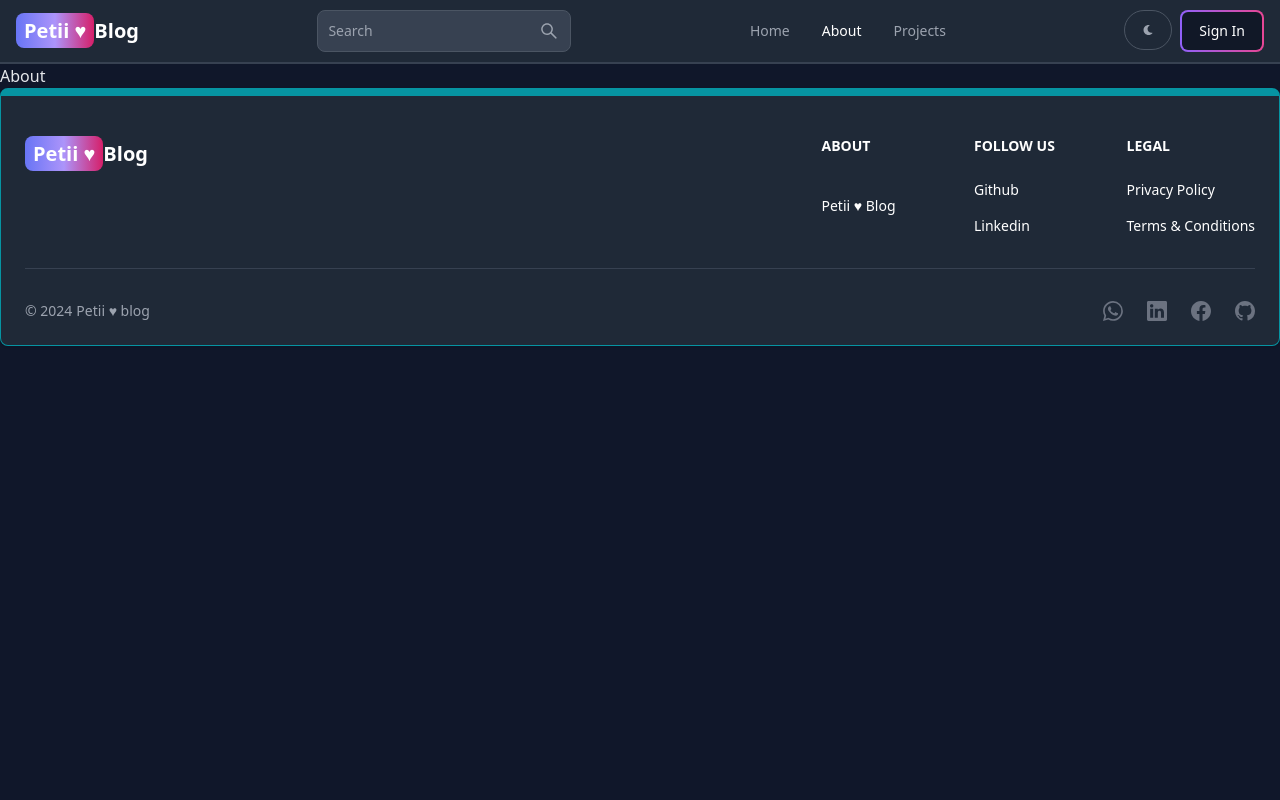
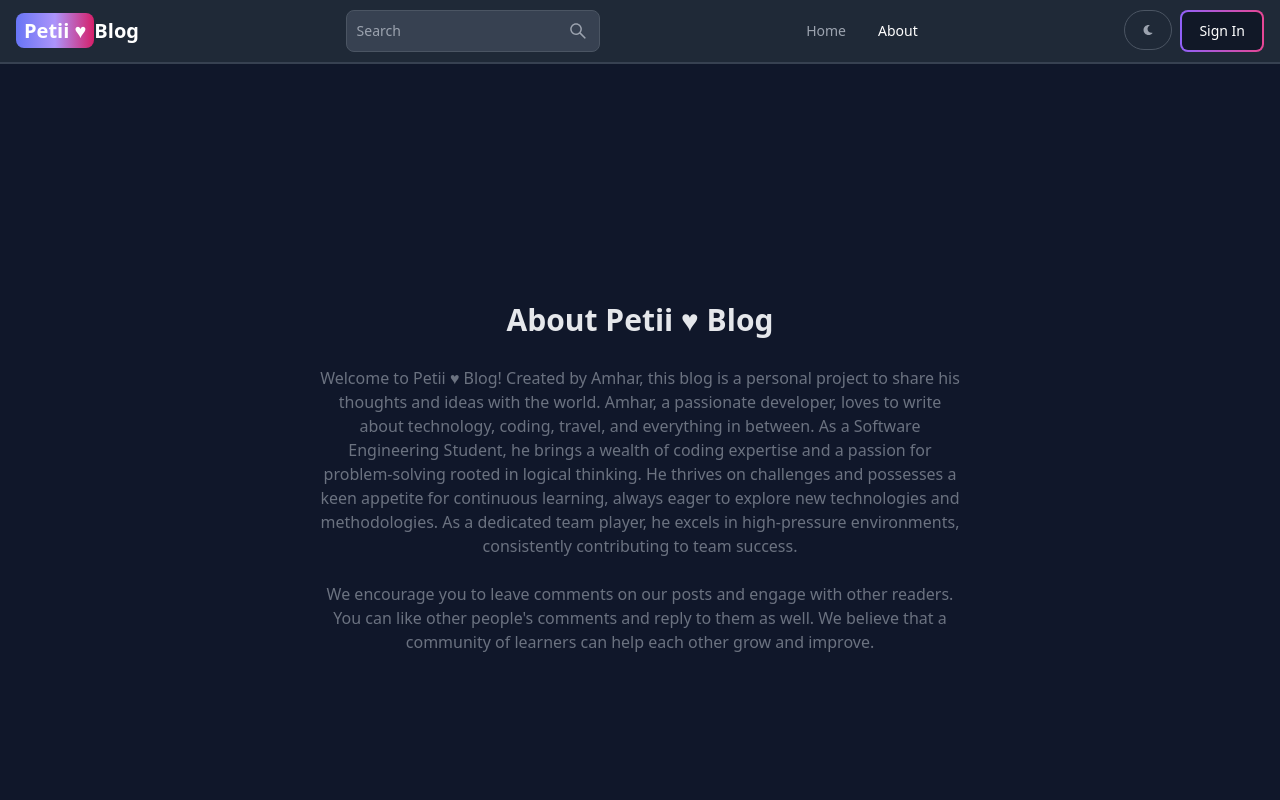
Before and after one commit to mohammaduamhar/MERN-Blog-Page, a React (Vite) app in the folder client/: page /about in a window 1280 px wide. Shown: the top 800 px of the page. Built offline with nearby package versions, Linux system fonts and the light colour scheme; no server answers.

Commit message:
Modified

```diff
--- a/client/index.html
+++ b/client/index.html
@@ -4,7 +4,7 @@
     <meta charset="UTF-8" />
 
     <meta name="viewport" content="width=device-width, initial-scale=1.0" />
-    <title >MERN Blog by</title>
+    <title >MERN Blog </title>
   </head>
   <body>
     <div id="root"></div>
--- a/client/src/App.jsx
+++ b/client/src/App.jsx
@@ -4,7 +4,6 @@ import About from "./pages/About";
 import SignUp from "./pages/SignUp";
 import SignIn from "./pages/Signin";
 import Dashboard from "./pages/Dashboard";
-import Projects from "./pages/Projects";
 import Header from "./components/Header";
 import Footer from "./components/Footer";
 import PrivateRoute from "./components/PrivateRoute";
@@ -24,7 +23,7 @@ function App() {
         <Route path="/" element={<Home />} />
         <Route path="/about" element={<About />} />
         <Route path="/sign-in" element={<SignIn />} />
-        <Route path="/projects" element={<Projects />} />
+
         <Route path='/post/:postSlug' element={<PostPage />} />
         <Route path='/search' element={<Search />} />
         <Route element={<PrivateRoute />}>
--- a/client/src/components/CommentSection.jsx
+++ b/client/src/components/CommentSection.jsx
@@ -24,7 +24,7 @@ export default function CommentSection({postId}) {
         console.log('Submitting comment:', {
             content: comment,
             postId,
-            userId: currentUser._id,
+            userId: currentUser.data._id,
         });
 
         try {
@@ -36,7 +36,7 @@ export default function CommentSection({postId}) {
                 body: JSON.stringify({
                     content: comment,
                     postId,
-                    userId: currentUser._id,
+                    userId: (currentUser.data._id),
                 }),
             });
             const data = await res.json();
--- a/client/src/components/DashProfile.jsx
+++ b/client/src/components/DashProfile.jsx
@@ -272,10 +272,6 @@ export default function DashProfile() {
         <Alert color='failure' className='mt-5'>
           {updateUserError}
         </Alert>
-      )}{error && (
-        <Alert color='failure' className='mt-5'>
-          {error}
-        </Alert>
       )}
       <Modal
         show={showModal}
--- a/client/src/components/Header.jsx
+++ b/client/src/components/Header.jsx
@@ -60,13 +60,13 @@ export default function Header() {
         <TextInput
         type="text"
         placeholder="Search"
-        rightIcon={AiOutlineSearch}
+        rightIcon={AiOutlineSearch }
         className="hidden lg:inline"
         value={searchTerm}
         onChange={(e) => setSearchTerm(e.target.value)}
          />
       </form>
-      <Button className="w-12 h-10 lg:hidden" color="gray" pill>
+      <Button onClick={handleSubmit} className="w-12 h-10 lg:hidden" color="gray" pill>
     <AiOutlineSearch />
       </Button>
 
@@ -115,11 +115,7 @@ export default function Header() {
                     About
                 </Link>
             </Navbar.Link>
-            <Navbar.Link active={path === "/projects"} as={'div'}>
-                <Link to='/projects'>
-                    Projects
-                </Link>
-            </Navbar.Link>
+
         </Navbar.Collapse>
     </Navbar>
   );
--- a/client/src/index.css
+++ b/client/src/index.css
@@ -12,6 +12,13 @@ body {
 
   .post-content p {
     margin-bottom: 0.5rem;
+  }
+
+  .post-content h3{
+    background-color: rgb(81, 58, 101);
+    color: white;
+    padding: 0.5rem 1rem;
+
   }
 
   .post-content h1 {
--- a/client/src/pages/About.jsx
+++ b/client/src/pages/About.jsx
@@ -1,7 +1,27 @@
-import React from 'react'
-
 export default function About() {
   return (
-    <div>About</div>
-  )
+    <div className='min-h-screen flex items-center justify-center'>
+
+      <div className='max-w-2xl mx-auto p-3 text-center'>
+        <div>
+          <h1 className='text-3xl font font-semibold text-center my-7'>
+            About Petii ♥ Blog
+          </h1>
+          <div className='text-md text-gray-500 flex flex-col gap-6'>
+          <p >
+  Welcome to Petii ♥ Blog! Created by Amhar, this blog is a personal project to share his thoughts and ideas with the world. Amhar, a passionate developer, loves to write about technology, coding, travel, and everything in between. As a Software Engineering Student, he brings a wealth of coding expertise and a passion for problem-solving rooted in logical thinking. He thrives on challenges and possesses a keen appetite for continuous learning, always eager to explore new technologies and methodologies. As a dedicated team player, he excels in high-pressure environments, consistently contributing to team success.
+</p>
+
+
+            <p>
+              We encourage you to leave comments on our posts and engage with
+              other readers. You can like other people's comments and reply to
+              them as well. We believe that a community of learners can help
+              each other grow and improve.
+            </p>
+          </div>
+        </div>
+      </div>
+    </div>
+  );
 }
--- a/client/src/pages/CreatePost.jsx
+++ b/client/src/pages/CreatePost.jsx
@@ -109,6 +109,7 @@ export default function CreatePost() {
             <option value='Php'>Php</option>
             <option value='reactjs'>React.js</option>
             <option value='Spring Boot'>Spring Boot</option>
+            <option value='Travel'>Travel</option>
           </Select>
         </div>
         <div className='flex gap-4 items-center justify-between border-4 border-teal-500 border-dotted p-3'>
--- a/client/src/pages/Home.jsx
+++ b/client/src/pages/Home.jsx
@@ -16,7 +16,7 @@ export default function Home() {
   return (
     <div>
       <div className='flex flex-col gap-6  p-28 px-3 max-w-6xl mx-auto '>
-        <h1 className='text-3xl font-bold lg:text-6xl'>Welcome to my Blog</h1>
+        <h1 className='text-3xl font-bold lg:text-6xl'>Welcome to Petii ♥ Blog</h1>
         <p className='text-gray-500 text-xs sm:text-sm'>
               Discover a wealth of articles and tutorials covering topics like web development, software engineering, travel adventures, and programming languages. Whether you're a coding enthusiast or a globetrotter, you'll find something intriguing here.
             </p>
--- a/client/src/pages/Projects.jsx
+++ /dev/null
@@ -1,7 +0,0 @@
-import React from 'react'
-
-export default function Projects() {
-  return (
-    <div>Projects check</div>
-  )
-}
--- a/client/src/pages/Search.jsx
+++ b/client/src/pages/Search.jsx
@@ -130,10 +130,14 @@ export default function Search() {
               value={sidebarData.category}
               id='category'
             >
-              <option value='uncategorized'>Uncategorized</option>
-              <option value='reactjs'>React.js</option>
-              <option value='nextjs'>Next.js</option>
-              <option value='javascript'>JavaScript</option>
+             <option value='uncategorized'>Select a category</option>
+            <option value='javascript'>JavaScript</option>
+            <option value='Java'>Java</option>
+            <option value='Python'>Python</option>
+            <option value='Php'>Php</option>
+            <option value='reactjs'>React.js</option>
+            <option value='Spring Boot'>Spring Boot</option>
+            <option value='Travel'>Travel</option>
             </Select>
           </div>
           <Button type='submit' outline gradientDuoTone='purpleToPink'>
--- a/client/src/pages/UpdatePost.jsx
+++ b/client/src/pages/UpdatePost.jsx
@@ -86,7 +86,7 @@ export default function UpdatePost() {
   const handleSubmit = async (e) => {
     e.preventDefault();
     try {
-      const res = await fetch(`/api/post/updatepost/${formData._id}/${currentUser._id}`, {
+      const res = await fetch(`/api/post/updatepost/${postId}/${currentUser._id}`, {
         method: 'PUT',
         headers: {
           'Content-Type': 'application/json',
@@ -129,10 +129,14 @@ export default function UpdatePost() {
             }
             value={formData.category}
           >
-            <option value='uncategorized'>Select a category</option>
+             <option value='uncategorized'>Select a category</option>
             <option value='javascript'>JavaScript</option>
+            <option value='Java'>Java</option>
+            <option value='Python'>Python</option>
+            <option value='Php'>Php</option>
             <option value='reactjs'>React.js</option>
-            <option value='nextjs'>Next.js</option>
+            <option value='Spring Boot'>Spring Boot</option>
+            <option value='Travel'>Travel</option>
           </Select>
         </div>
         <div className='flex gap-4 items-center justify-between border-4 border-teal-500 border-dotted p-3'>
```
Also changed, not shown: 1 other file (tests, documents, lock files or other folders).
